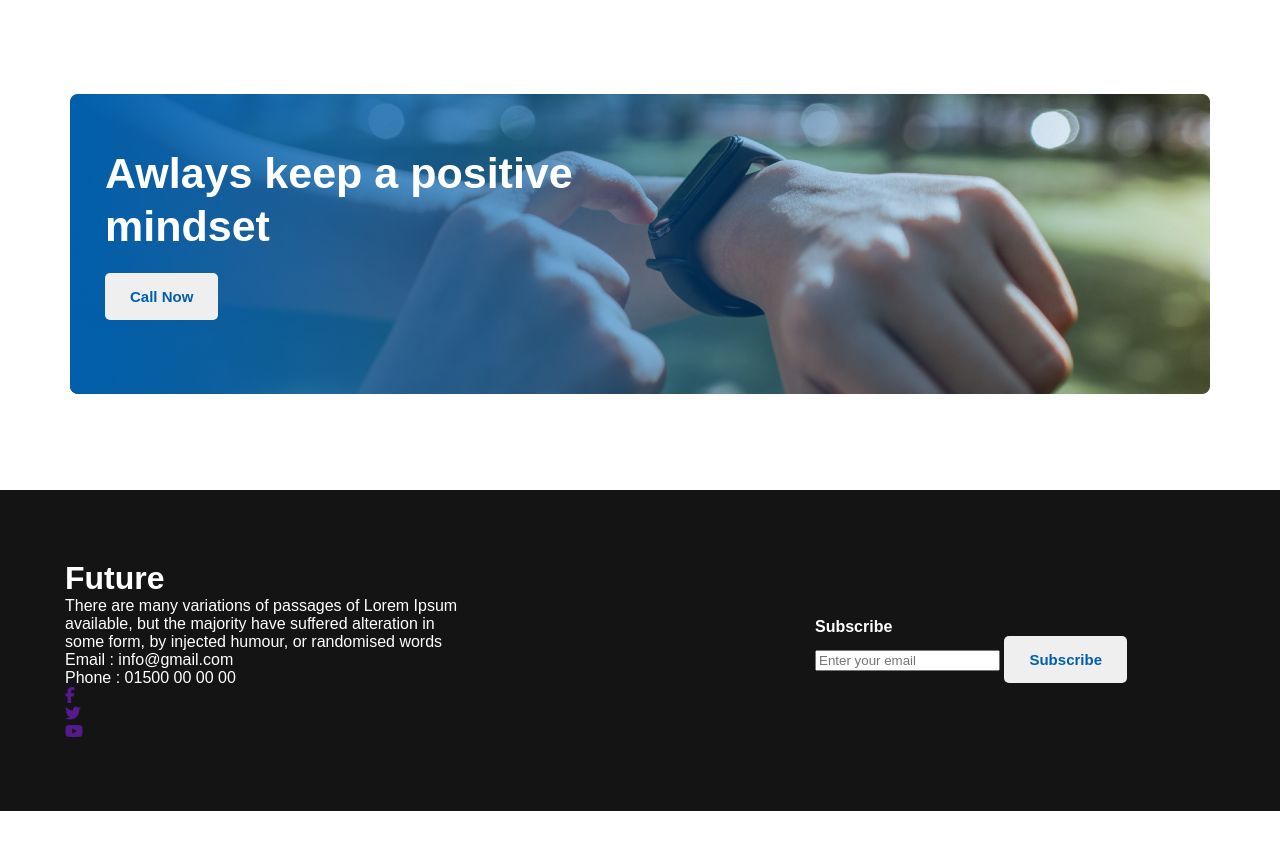
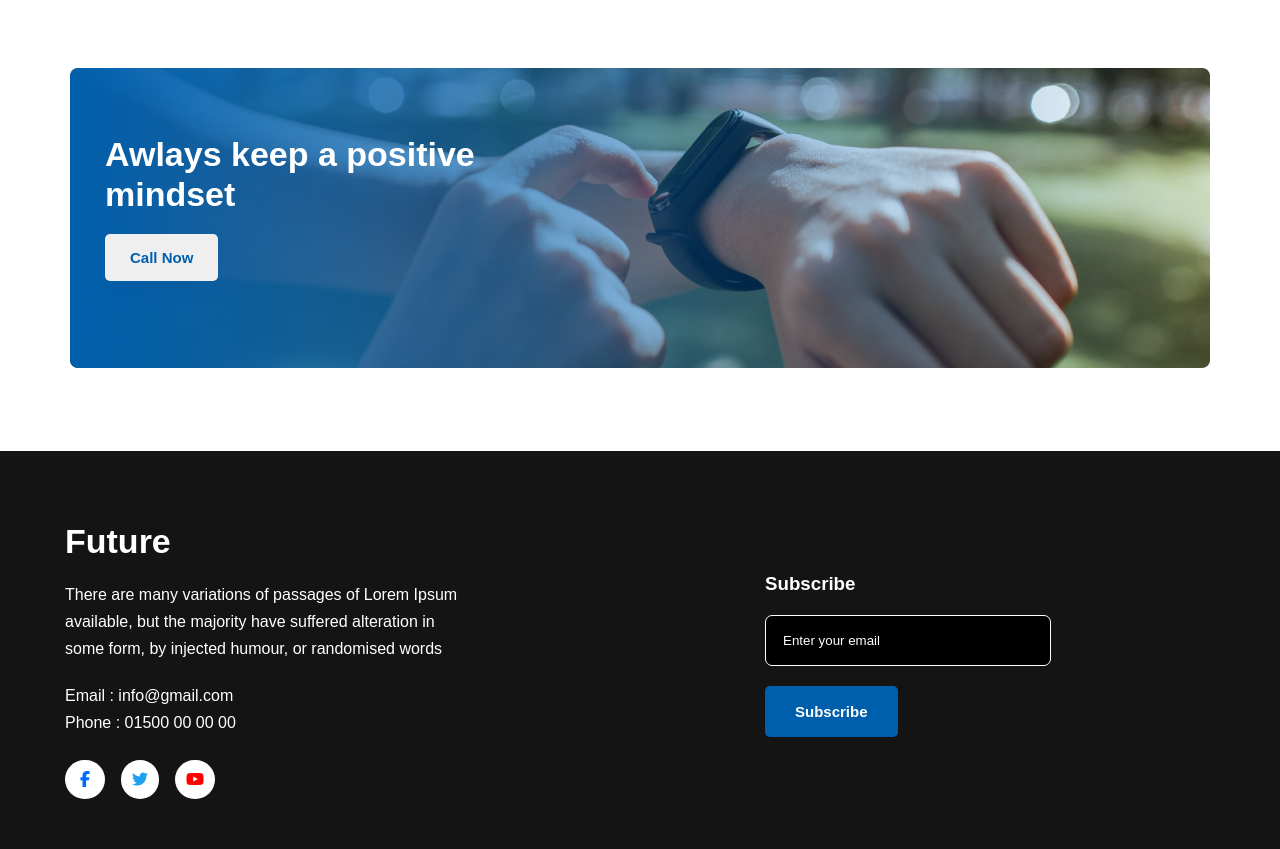
Before and after one commit to sohel5G/New-year-new-me, a plain HTML site: page index.html in a window 1280 px wide. Shown: the part 1701-2550 px from the top of the page. Before the commit the page ends 2512 px from the top, so only its background shows below. Drawn offline with Linux system fonts and the light colour scheme.

Commit message:
All done Have fun

```diff
--- a/css/style.css
+++ b/css/style.css
@@ -10,6 +10,11 @@
 }
 
 .title {
+    font-size: 34px;
+    line-height: 40px;
+}
+
+.header-title {
     font-size: 43px;
     line-height: 53px;
 }
@@ -158,5 +163,55 @@ footer {
 }
 
 .footer-coontent .subscribe {
-    width: 400px;
+    width: 450px;
 }
+
+.footer-coontent ul {
+    display: flex;
+    gap: 16px;
+    margin-top: 35px;
+}
+
+.footer-coontent ul li a {
+    padding: 11px;
+    background-color: #ffffff;
+    border-radius: 50px;
+}
+
+.footer-coontent ul li a.facebook {
+    color: rgb(0, 106, 255);
+    padding: 11px 15px;
+    border-radius: 46px;
+}
+
+.footer-coontent ul li a.twitter {
+    color: #1DA1F2;
+}
+
+.footer-coontent ul li a.youtube {
+    color: #FF0000;
+}
+
+.footer-coontent .subscribe form input[type="email"] {
+    display: block;
+    padding: 17px;
+    background-color: #000000;
+    border: 1px solid #ffffff;
+    border-radius: 7px;
+    margin-top: 20px;
+    color: #ffffff;
+    width: 250px;
+}
+
+.footer-coontent .subscribe form input::placeholder {
+    color: #ffffff;
+}
+
+.footer-coontent .subscribe form input[type='submit'] {
+    background-color: #005FAC;
+    border: none;
+    border-radius: 5px;
+    padding: 17px 30px;
+    color: #ffffff;
+    margin-top: 20px;
+}
--- a/index.html
+++ b/index.html
@@ -15,7 +15,7 @@
         <div class="container">
             <div></div>
             <div class="banner-content">
-                <h1 class="title">All Thinks Are Possible If You believe</h1>
+                <h1 class="header-title">All Thinks Are Possible If You believe</h1>
                 <p class="pera">There are many variations of passages of Lorem Ipsum available, but the majority have
                     suffered alteration in some form, by injected humour, or randomised words</p>
                 <button class="btn-primary">Contact Us</button>
@@ -89,19 +89,23 @@
         <div class="container">
             <div class="footer-coontent">
                 <div class="social">
-                    <h1>Future</h1>
-                    <p>There are many variations of passages of Lorem Ipsum available, but the majority have suffered
+                    <h1 class="title">Future</h1>
+                    <p class="pera">There are many variations of passages of Lorem Ipsum available, but the majority
+                        have suffered
                         alteration in some form, by injected humour, or randomised words</p>
-                    <p>Email : info@gmail.com</p>
-                    <p>Phone : 01500 00 00 00</p>
+                    <p class="pera">
+                        Email : info@gmail.com
+                        <br>
+                        Phone : 01500 00 00 00
+                    </p>
                     <ul>
-                        <li><a href=""><i class="fa-brands fa-facebook-f"></i></a></li>
-                        <li><a href=""><i class="fa-brands fa-twitter"></i></a></li>
-                        <li><a href=""><i class="fa-brands fa-youtube"></i></a></li>
+                        <li><a class="facebook" href=""><i class="fa-brands fa-facebook-f"></i></a></li>
+                        <li><a class="twitter" href=""><i class="fa-brands fa-twitter"></i></a></li>
+                        <li><a class="youtube" href=""><i class="fa-brands fa-youtube"></i></a></li>
                     </ul>
                 </div>
                 <div class="subscribe">
-                    <h4>Subscribe</h4>
+                    <h3>Subscribe</h3>
                     <form action="#">
                         <input type="email" name="" id="" placeholder="Enter your email">
                         <input class="btn-primary" type="submit" value="Subscribe">
```
